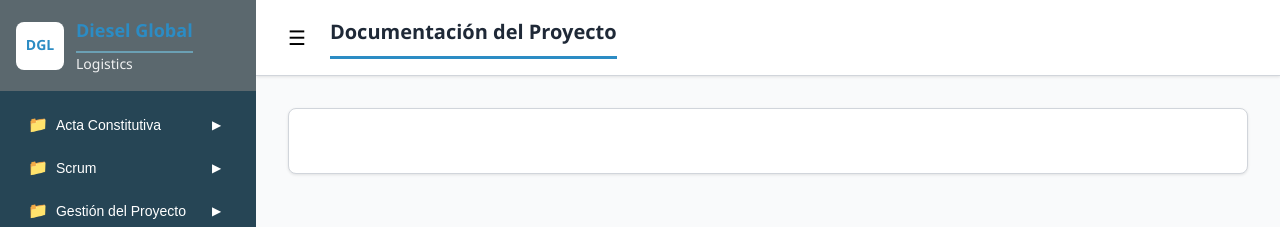
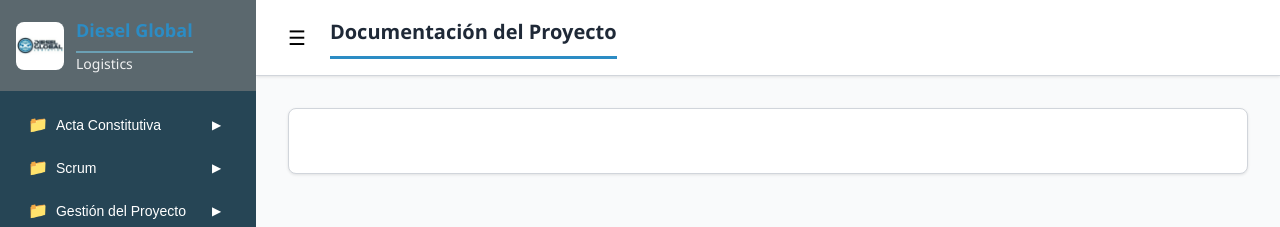
Before and after one commit to DaniOlvera17/documentacion-proyecto-dgl, a Jekyll site: the page built from 04-alcance/index.md, in a window 1280 px wide. Shown: the top 227 px of the page. Built offline with Jekyll 4.4.1, drawn with Linux system fonts in a browser that asks for light colours; our own code applies the rules of GitHub Pages for plain Markdown files.

Commit message:
Actualizacion de documentos-Mas Mitad 07-12-25

```diff
--- a/_layouts/default.html
+++ b/_layouts/default.html
@@ -19,7 +19,9 @@
         <div class="sidebar-header">
           <div class="logo-container">
             <div class="logo-box">
-              <span class="logo-text">DGL</span>
+            <img src="{{ site.baseurl }}/assets/images/Logo.jpg"
+                alt="Logo Diesel Global"
+                class="logo-img">
             </div>
             <div>
               <h2 class="company-name">Diesel Global</h2>
--- a/assets/css/style.scss
+++ b/assets/css/style.scss
@@ -100,6 +100,12 @@ body {
   display: flex;
   align-items: center;
   justify-content: center;
+}
+
+.logo-img {
+  max-width: 100%;
+  max-height: 100%;
+  object-fit: contain;
 }
 
 .logo-text {
```
